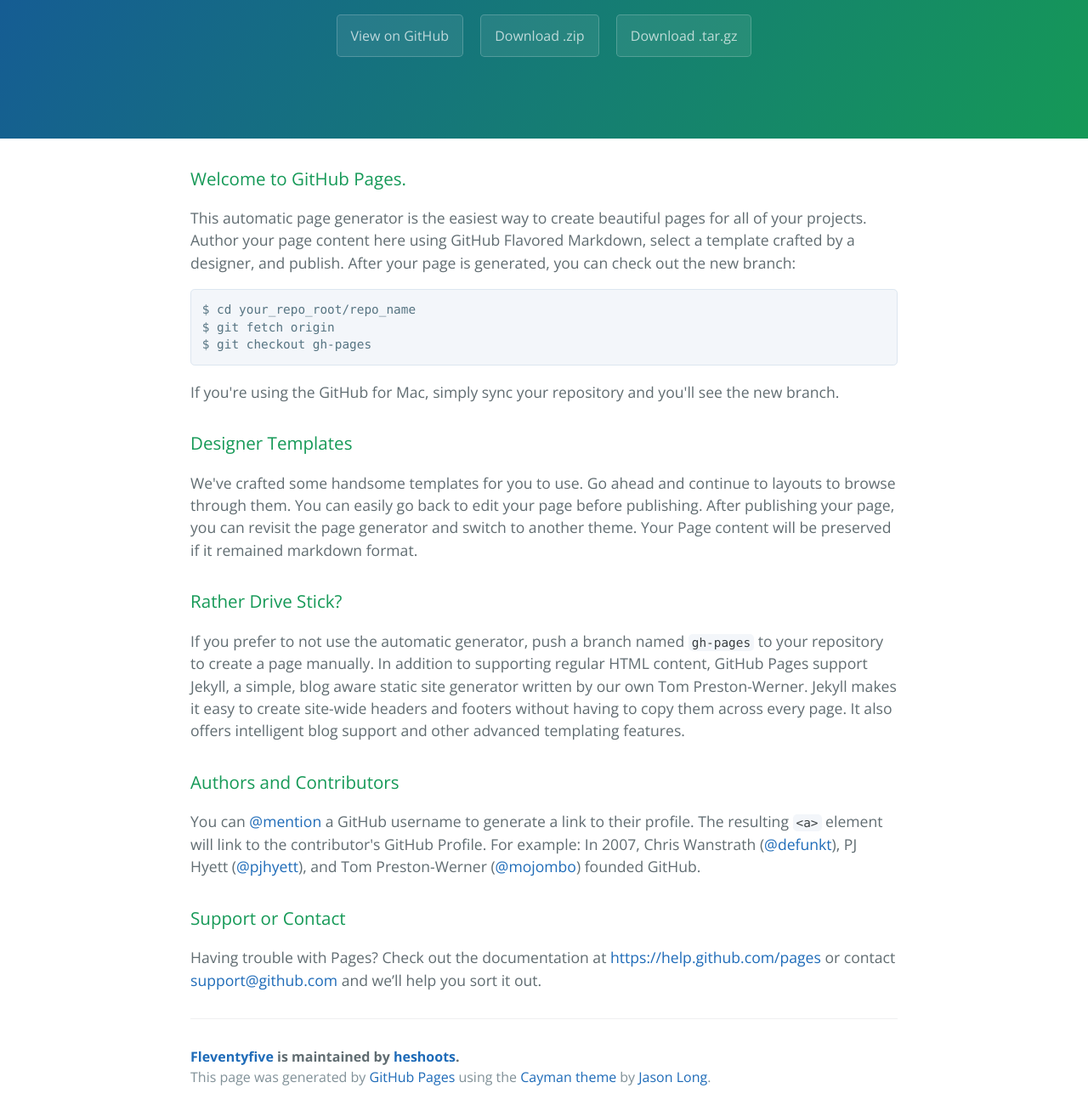
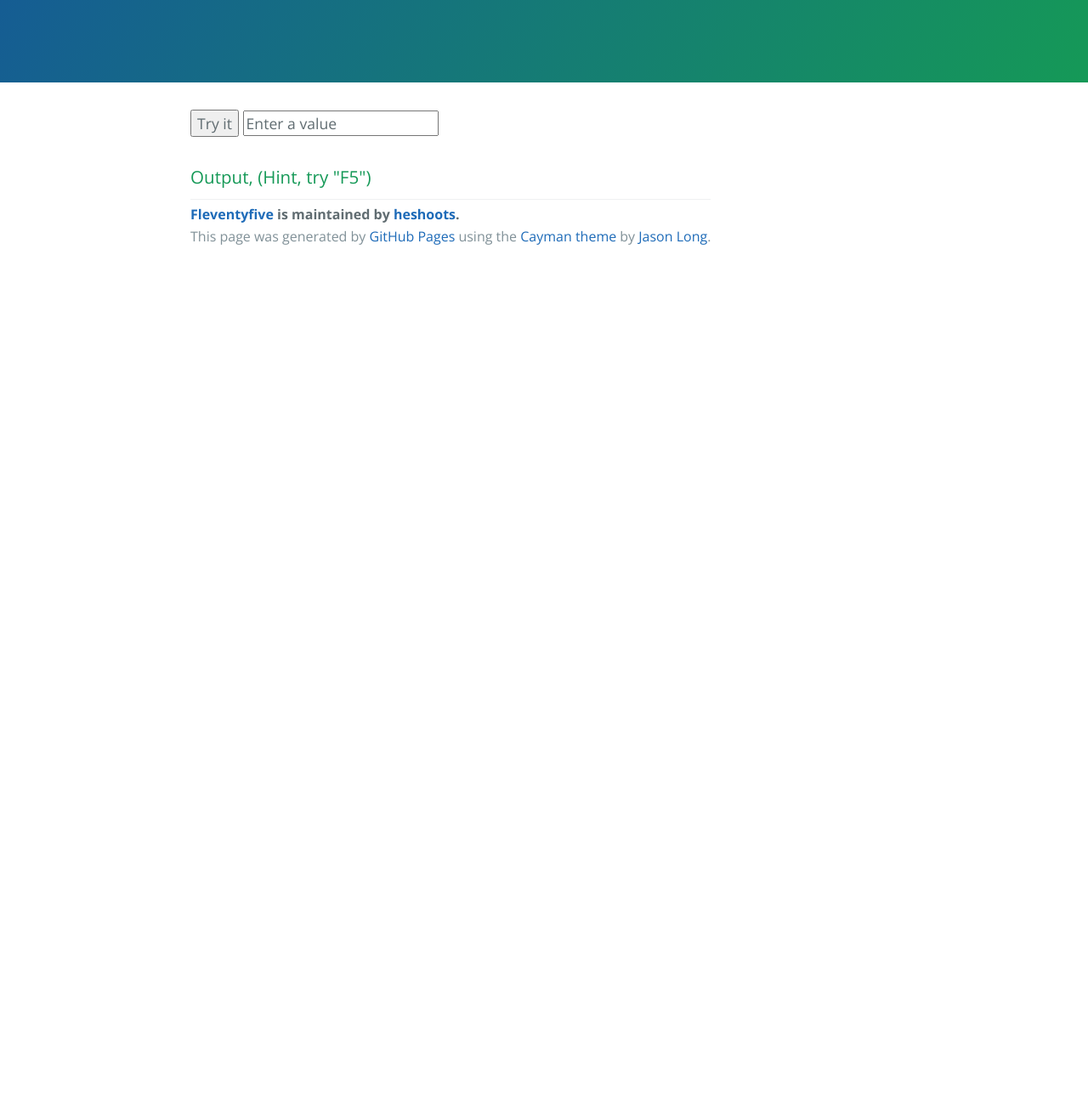
Before and after one commit to heshoots/FleventyFive, a plain HTML site: page index.html in a window 1280 px wide. Shown: the part 220-1520 px from the top of the page at 85% size. After the commit the page ends 800 px from the top, so only its background shows below. Drawn offline with nearby package versions, Linux system fonts and the light colour scheme.

Commit message:
minor site update

```diff
--- a/fleventyFive.js
+++ b/fleventyFive.js
@@ -5,6 +5,9 @@
                4: 'Four',  5: 'Five', 6: 'Six', 7: 'Seven',
                8: 'Eight', 9: 'Nine', 10: 'A',  11: 'B',
                12: 'C',    13: 'D',   14: 'E',  15: 'F'}
+
+var chars = ['0', '1', '2', '3', '4', '5', '6', '7',
+             '8', '9', 'A', 'B', 'C', 'D', 'E', 'F']
 
 var teens = ["Eleven",  "Twelve", "Thirteen", "Fourteen", "Fifteen",
              "Sixteen", "Seventeen", "Eighteen", "Nineteen", "A-teen",
@@ -89,3 +92,19 @@
     }
     return strlist;
 }
+
+function StringToHex(string)
+{
+    var num = 0
+    for (var i = 0; i < string.length; i++)
+    {
+        num *= 16
+        num += chars.indexOf(string[i]);
+    }
+    return num
+}
+
+function fleventyFive(string)
+{
+    return toString(StringToHex(string));
+}
--- a/index.html
+++ b/index.html
@@ -8,50 +8,29 @@
     <link href='http://fonts.googleapis.com/css?family=Open+Sans:400,700' rel='stylesheet' type='text/css'>
     <link rel="stylesheet" type="text/css" href="stylesheets/stylesheet.css" media="screen">
     <link rel="stylesheet" type="text/css" href="stylesheets/github-light.css" media="screen">
+    <script src="fleventyFive.js"></script>
+    <script>
+        function myFunction(number){
+            document.getElementById("demo").innerHTML = fleventyFive(document.getElementById("input").value);
+        }
+    </script>
   </head>
   <body>
     <section class="page-header">
       <h1 class="project-name">Fleventyfive</h1>
       <h2 class="project-tagline">A website based on a joke from Silicon Valley. &quot;Whats 9*F? Fleventy Five&quot;</h2>
-      <a href="https://github.com/heshoots/FleventyFive" class="btn">View on GitHub</a>
-      <a href="https://github.com/heshoots/FleventyFive/zipball/master" class="btn">Download .zip</a>
-      <a href="https://github.com/heshoots/FleventyFive/tarball/master" class="btn">Download .tar.gz</a>
     </section>
 
     <section class="main-content">
-      <h3>
-<a id="welcome-to-github-pages" class="anchor" href="#welcome-to-github-pages" aria-hidden="true"><span class="octicon octicon-link"></span></a>Welcome to GitHub Pages.</h3>
+    <span>
+    <button type="button" onclick="myFunction()" >Try it</button>
 
-<p>This automatic page generator is the easiest way to create beautiful pages for all of your projects. Author your page content here using GitHub Flavored Markdown, select a template crafted by a designer, and publish. After your page is generated, you can check out the new branch:</p>
+    <input type="text" id="input" value="Enter a value">
 
-<pre><code>$ cd your_repo_root/repo_name
-$ git fetch origin
-$ git checkout gh-pages
-</code></pre>
+    <h3 id="demo">Output, (Hint, try "F5")</h3>
+    </span>
 
-<p>If you're using the GitHub for Mac, simply sync your repository and you'll see the new branch.</p>
-
-<h3>
-<a id="designer-templates" class="anchor" href="#designer-templates" aria-hidden="true"><span class="octicon octicon-link"></span></a>Designer Templates</h3>
-
-<p>We've crafted some handsome templates for you to use. Go ahead and continue to layouts to browse through them. You can easily go back to edit your page before publishing. After publishing your page, you can revisit the page generator and switch to another theme. Your Page content will be preserved if it remained markdown format.</p>
-
-<h3>
-<a id="rather-drive-stick" class="anchor" href="#rather-drive-stick" aria-hidden="true"><span class="octicon octicon-link"></span></a>Rather Drive Stick?</h3>
-
-<p>If you prefer to not use the automatic generator, push a branch named <code>gh-pages</code> to your repository to create a page manually. In addition to supporting regular HTML content, GitHub Pages support Jekyll, a simple, blog aware static site generator written by our own Tom Preston-Werner. Jekyll makes it easy to create site-wide headers and footers without having to copy them across every page. It also offers intelligent blog support and other advanced templating features.</p>
-
-<h3>
-<a id="authors-and-contributors" class="anchor" href="#authors-and-contributors" aria-hidden="true"><span class="octicon octicon-link"></span></a>Authors and Contributors</h3>
-
-<p>You can <a href="https://github.com/blog/821" class="user-mention">@mention</a> a GitHub username to generate a link to their profile. The resulting <code>&lt;a&gt;</code> element will link to the contributor's GitHub Profile. For example: In 2007, Chris Wanstrath (<a href="https://github.com/defunkt" class="user-mention">@defunkt</a>), PJ Hyett (<a href="https://github.com/pjhyett" class="user-mention">@pjhyett</a>), and Tom Preston-Werner (<a href="https://github.com/mojombo" class="user-mention">@mojombo</a>) founded GitHub.</p>
-
-<h3>
-<a id="support-or-contact" class="anchor" href="#support-or-contact" aria-hidden="true"><span class="octicon octicon-link"></span></a>Support or Contact</h3>
-
-<p>Having trouble with Pages? Check out the documentation at <a href="https://help.github.com/pages">https://help.github.com/pages</a> or contact <a href="mailto:support@github.com">support@github.com</a> and we’ll help you sort it out.</p>
-
-      <footer class="site-footer">
+      <fooer class="site-footer">
         <span class="site-footer-owner"><a href="https://github.com/heshoots/FleventyFive">Fleventyfive</a> is maintained by <a href="https://github.com/heshoots">heshoots</a>.</span>
 
         <span class="site-footer-credits">This page was generated by <a href="https://pages.github.com">GitHub Pages</a> using the <a href="https://github.com/jasonlong/cayman-theme">Cayman theme</a> by <a href="https://twitter.com/jasonlong">Jason Long</a>.</span>
```
